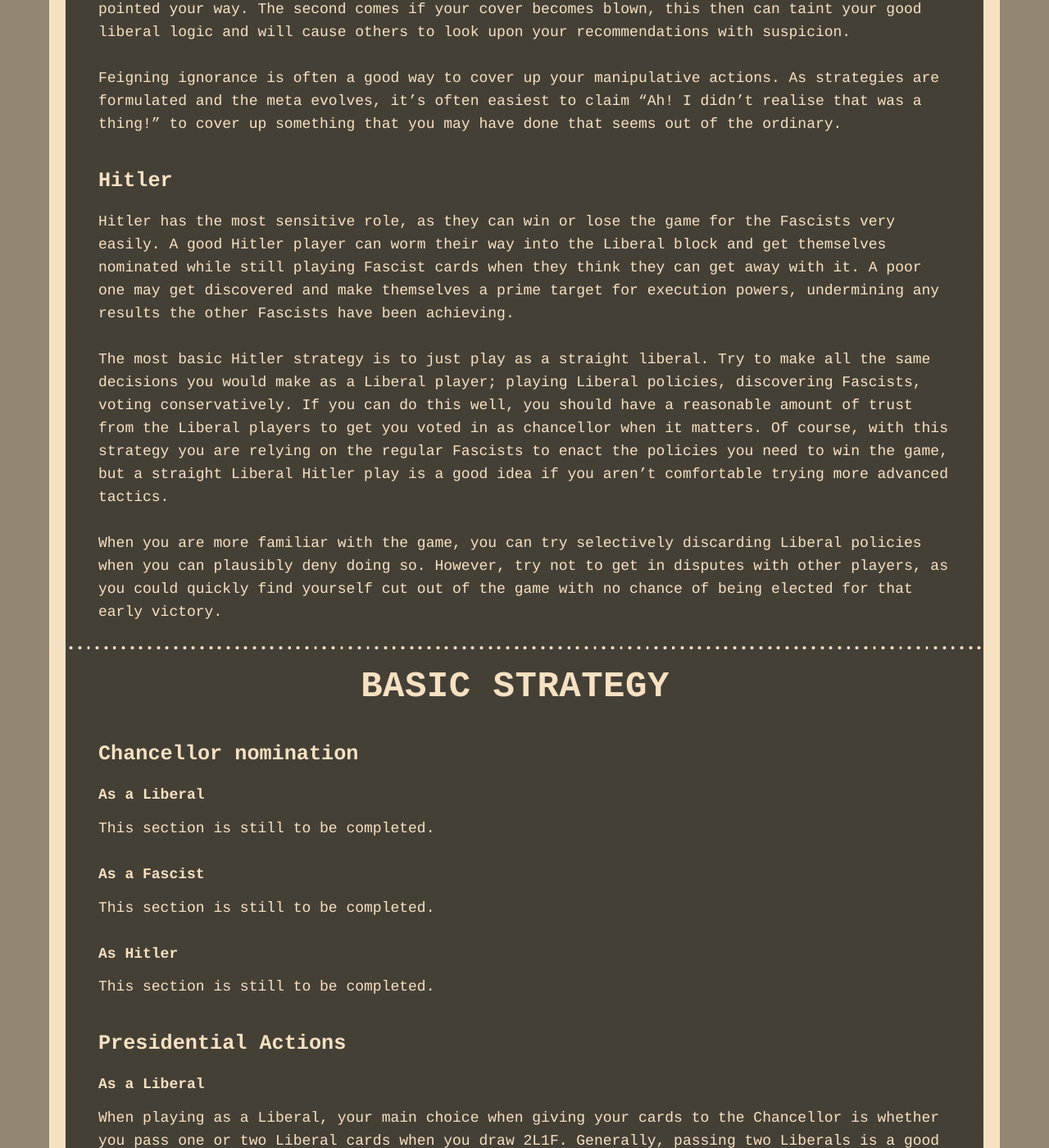
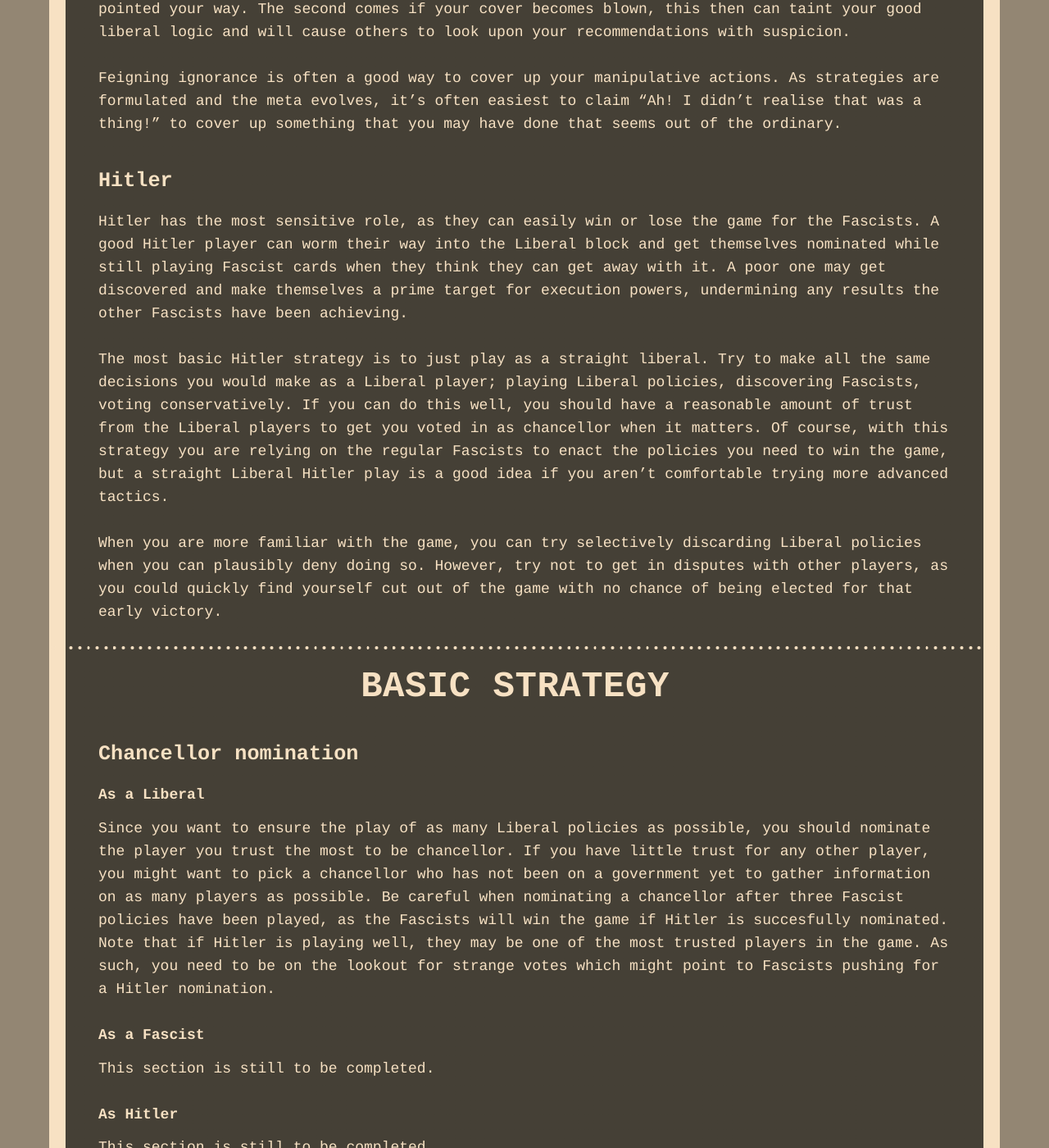
Before and after one commit to TartanLlama/secret-hitler-strategies, a Jekyll site: the page built from index.md, in a window 1280 px wide and 1400 px high, scrolled down 2181 px. Shown: the whole window at 82% size. Built offline with Jekyll 4.4.1, drawn with Linux system fonts in a browser that asks for light colours; nearby versions of some CDN libraries.

Commit message:
Section on chancellor nomination as Liberal

```diff
--- a/index.md
+++ b/index.md
@@ -40,7 +40,7 @@ Feigning ignorance is often a good way to cover up your manipulative actions. As
 
 ### Hitler
 
-Hitler has the most sensitive role, as they can win or lose the game for the Fascists very easily. A good Hitler player can worm their way into the Liberal block and get themselves nominated while still playing Fascist cards when they think they can get away with it. A poor one may get discovered and make themselves a prime target for execution powers, undermining any results the other Fascists have been achieving.
+Hitler has the most sensitive role, as they can easily win or lose the game for the Fascists. A good Hitler player can worm their way into the Liberal block and get themselves nominated while still playing Fascist cards when they think they can get away with it. A poor one may get discovered and make themselves a prime target for execution powers, undermining any results the other Fascists have been achieving.
 
 The most basic Hitler strategy is to just play as a straight liberal. Try to make all the same decisions you would make as a Liberal player; playing Liberal policies, discovering Fascists, voting conservatively. If you can do this well, you should have a reasonable amount of trust from the Liberal players to get you voted in as chancellor when it matters. Of course, with this strategy you are relying on the regular Fascists to enact the policies you need to win the game, but a straight Liberal Hitler play is a good idea if you aren't comfortable trying more advanced tactics.
 
@@ -51,7 +51,8 @@ When you are more familiar with the game, you can try selectively discarding Lib
 ## Basic Strategy
 ### Chancellor nomination
 #### As a Liberal
-This section is still to be completed.
+Since you want to ensure the play of as many Liberal policies as possible, you should nominate the player you trust the most to be chancellor. If you have little trust for any other player, you might want to pick a chancellor who has not been on a government yet to gather information on as many players as possible. Be careful when nominating a chancellor after three Fascist policies have been played, as the Fascists will win the game if Hitler is succesfully nominated. Note that if Hitler is playing well, they may be one of the most trusted players in the game. As such, you need to be on the lookout for strange votes which might point to Fascists pushing for a Hitler nomination.
+
 #### As a Fascist
 This section is still to be completed.
 #### As Hitler
```
